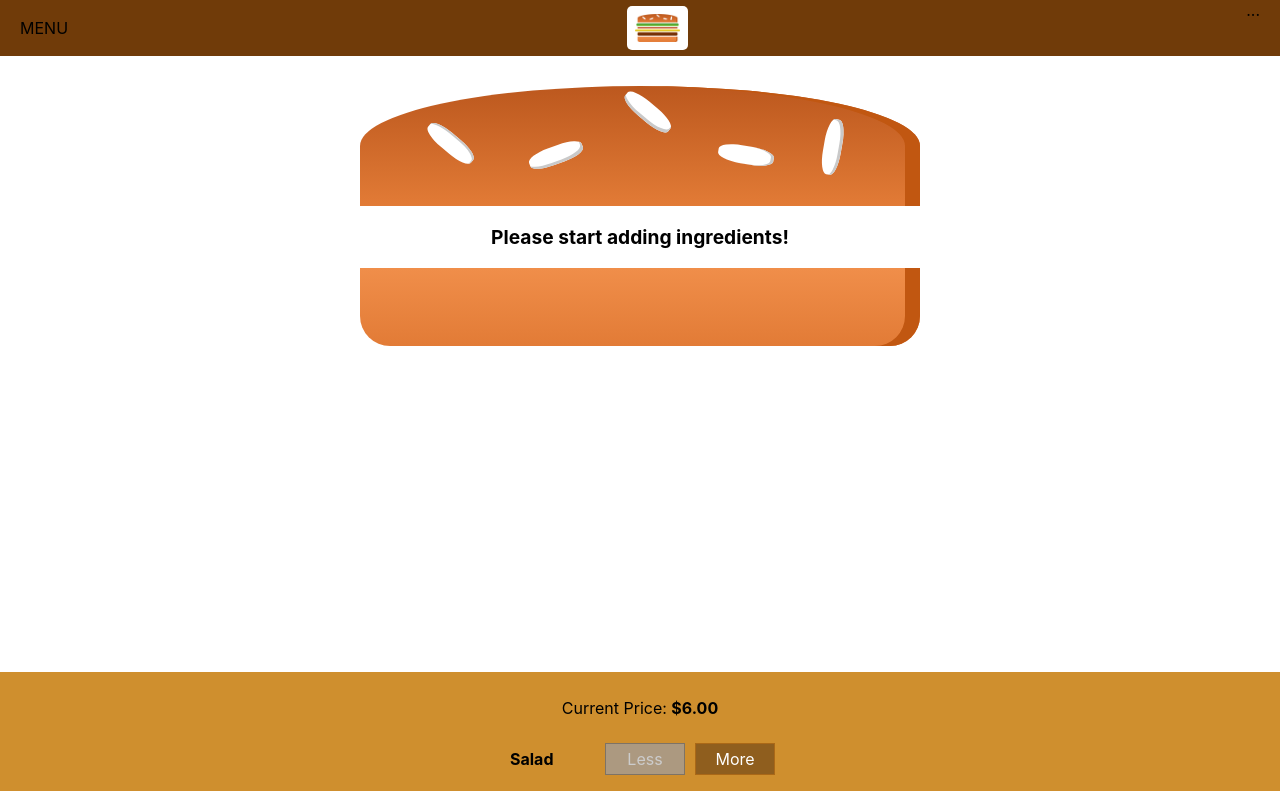
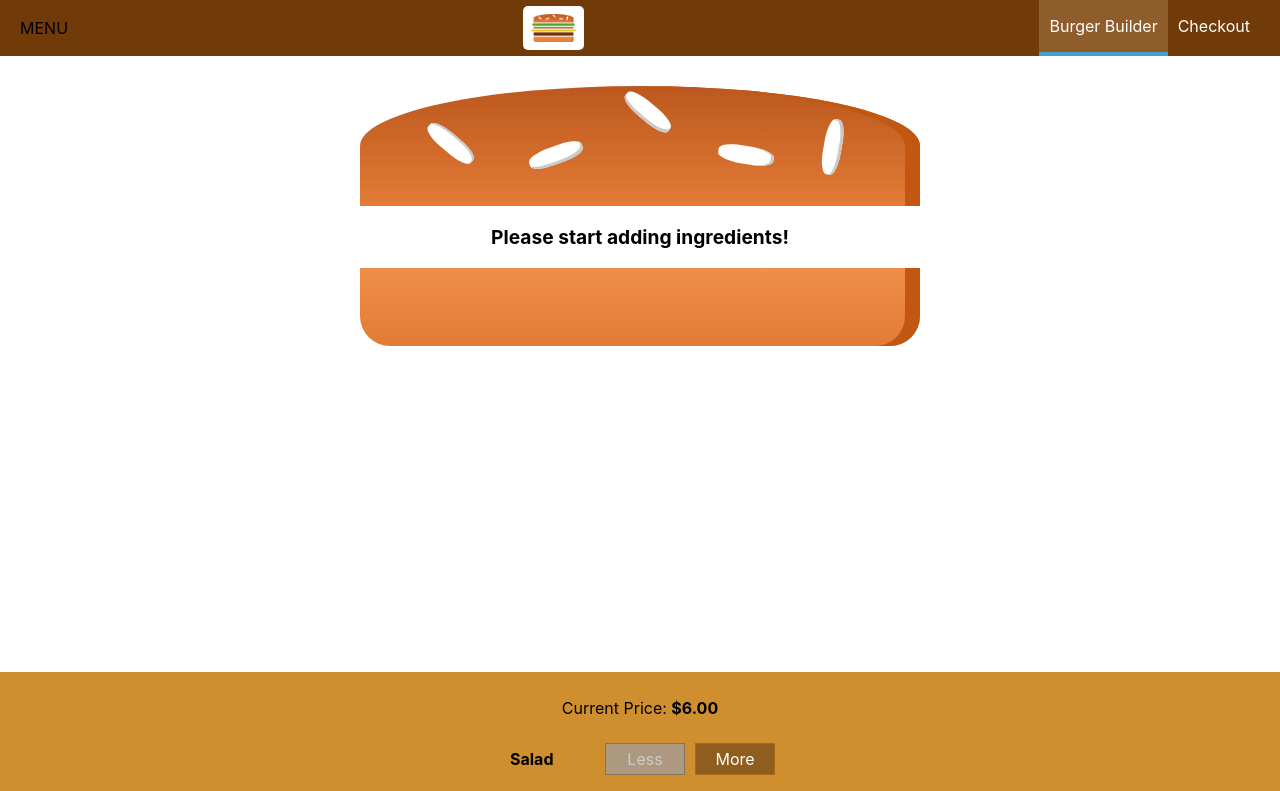
Before and after one commit to StevenCalverley/burger-builder, a React (Create React App) app: page / in a window 1280 px wide. Shown: the top 791 px of the page. Built offline with nearby package versions, Linux system fonts and the light colour scheme.

Commit message:
Implement Navigation - add Navigation Items - add Navigation Item

```diff
--- /dev/null
+++ b/src/components/Navigation/NavigationItems/NavigationItem/NavigationItem.js
@@ -0,0 +1,14 @@
+import React from 'react';
+
+import classes from './NavigationItem.module.css';
+
+const navigationItem = (props) => (
+  <li className={classes.NavigationItem}>
+    <a
+      href={props.link}
+      className={props.active ? classes.active : null}
+    >{props.children}</a>
+  </li>
+);
+
+export default navigationItem;
--- /dev/null
+++ b/src/components/Navigation/NavigationItems/NavigationItem/NavigationItem.module.css
@@ -0,0 +1,25 @@
+.NavigationItem {
+  margin: 0;
+  box-sizing: border-box;
+  display: flex;
+  height: 100%;
+  align-items: center;
+}
+
+.NavigationItem a {
+  color: white;
+  text-decoration: none;
+  height: 100%;
+  padding: 16px 10px;
+  border-bottom: 4pz solid transparent;
+  box-sizing: border-box;
+  display: block;
+}
+
+.NavigationItem a:hover,
+.NavigationItem a:active,
+.NavigationItem a.active {
+  background-color: #8f5c2c;
+  border-bottom: 4px solid #40A4C8;
+  color: white;
+}
--- /dev/null
+++ b/src/components/Navigation/NavigationItems/NavigationItems.js
@@ -0,0 +1,13 @@
+import React from 'react';
+
+import classes from './NavigationItems.module.css';
+import NavigationItem from './NavigationItem/NavigationItem';
+
+const navigationItems = (props) => (
+  <ul className={classes.NavigationItems}>
+    <NavigationItem link="/" active>Burger Builder</NavigationItem>
+    <NavigationItem link="/">Checkout</NavigationItem>
+  </ul>
+);
+
+export default navigationItems;
--- /dev/null
+++ b/src/components/Navigation/NavigationItems/NavigationItems.module.css
@@ -0,0 +1,8 @@
+.NavigationItems {
+  margin: 0;
+  padding: 0;
+  list-style: none;
+  display: flex;
+  align-items: center;
+  height: 100%;
+}
--- a/src/components/Navigation/Toolbar/Toolbar.js
+++ b/src/components/Navigation/Toolbar/Toolbar.js
@@ -1,13 +1,16 @@
 import React from 'react';
 
 import Logo from '../../Logo/Logo';
+import NavigationItems from '../NavigationItems/NavigationItems';
 import classes from './Toolbar.module.css';
 
 const toolbar = (props) => (
   <header className={classes.Toolbar}>
     <div>MENU</div>
     <Logo />
-    <nav>...</nav>
+    <nav>
+      <NavigationItems />
+    </nav>
   </header>
 );
 
```
